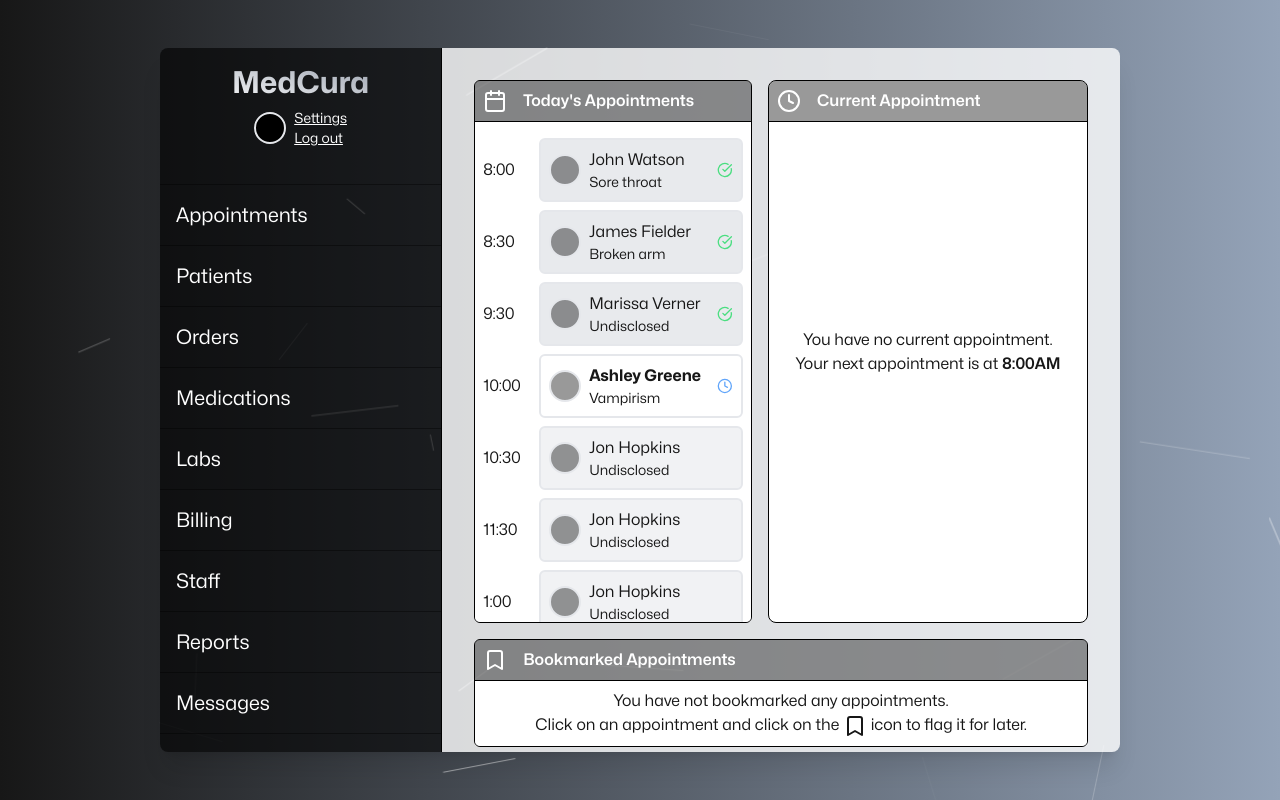
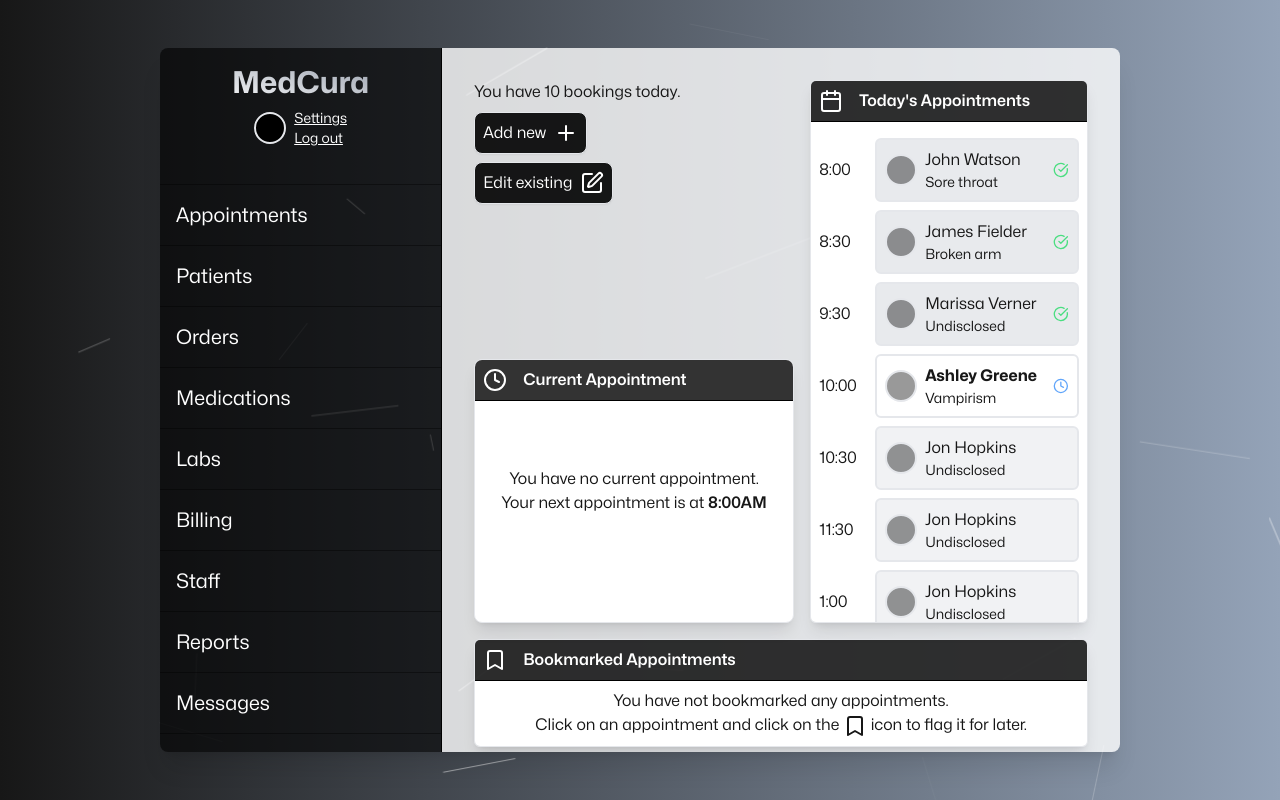
Before and after one commit to Ray-Hackshaw/medcura, a Next.js app: page /appointments in a window 1280 px wide. Built offline with nearby package versions, Linux system fonts and the light colour scheme.

Commit message:
style: appointments page

```diff
--- a/app/(signed-in)/appointments/page.tsx
+++ b/app/(signed-in)/appointments/page.tsx
@@ -1,5 +1,12 @@
 import { cn } from "@/app/lib/utils";
-import { Bookmark, Calendar, CheckCircleIcon, ClockIcon } from "lucide-react";
+import {
+  Bookmark,
+  Calendar,
+  CheckCircleIcon,
+  ClockIcon,
+  Edit,
+  Plus,
+} from "lucide-react";
 
 interface AppointmentSlot {
   time: string;
@@ -111,11 +118,25 @@ export default async function DashboardPage() {
 
   const hasBookmarks = bookmarkedAppointments.length > 0;
 
+  const amount = 10;
+
   return (
     <div className="p-4 space-y-4">
-      <div className="flex flex-col lg:flex-row-reverse gap-4">
-        <div className="lg:border relative lg:flex lg:bg-white lg:border-black lg:items-center lg:justify-center lg:rounded-lg w-full min-w-[320px] lg:overflow-hidden ">
-          <div className="hidden lg:absolute lg:flex w-full lg:top-0 items-center gap-4 bg-black/40 text-white border-b border-black p-2 font-semibold">
+      <div className="flex flex-col lg:flex-row gap-4">
+        <div className="flex flex-col gap-4">
+          <div className="relative h-full space-y-2">
+            <p>You have {amount} bookings today.</p>
+            <button className="border shadow-sm p-2 text-white bg-black/90 rounded-lg flex gap-2 items-center">
+              <p>Add new</p>
+              <Plus />
+            </button>
+            <button className="border shadow-sm p-2 rounded-lg text-white bg-black/90 flex gap-2 items-center">
+              <p>Edit existing</p>
+              <Edit />
+            </button>
+          </div>
+          <div className="lg:border relative lg:flex h-full lg:bg-white lg:shadow-lg lg:items-center lg:justify-center lg:rounded-lg w-full min-w-[320px] lg:overflow-hidden ">
+            <div className="hidden lg:absolute lg:flex w-full lg:top-0 items-center gap-4 bg-black/80 text-white border-b border-black p-2 font-semibold">
               <ClockIcon />
               <p>Current Appointment</p>
             </div>
@@ -127,9 +148,11 @@ export default async function DashboardPage() {
               </p>
             </div>
           </div>
+        </div>
+
         <div className="w-full mx-auto">
-          <div className="border border-black rounded-md overflow-hidden">
-            <div className="flex items-center gap-4 bg-black/40 text-white border-b border-black p-2 font-semibold">
+          <div className="border shadow-lg rounded-md overflow-hidden">
+            <div className="flex items-center gap-4 bg-black/80 text-white border-b border-black p-2 font-semibold">
               <Calendar />
               <p>Today&apos;s Appointments</p>
             </div>
@@ -147,8 +170,9 @@ export default async function DashboardPage() {
           </div>
         </div>
       </div>
-      <div className="border border-black rounded-md w-full mx-auto lg:max-w-full overflow-hidden">
-        <div className="flex items-center gap-4 bg-black/40  text-white border-b border-black p-2 font-semibold">
+
+      <div className="border shadow-lg rounded-md w-full mx-auto lg:max-w-full overflow-hidden">
+        <div className="flex items-center gap-4 bg-black/80  text-white border-b border-black p-2 font-semibold">
           <Bookmark />
           <p>Bookmarked Appointments</p>
         </div>
--- a/app/components/SideBar.tsx
+++ b/app/components/SideBar.tsx
@@ -1,3 +1,4 @@
+import Link from "next/link";
 import { MobileSideMenu } from "./MobileSideMenu";
 import { SideMenu } from "./SideMenu";
 import { TransitionLink } from "./TransitionLink";
@@ -7,9 +8,12 @@ export const SideBar = () => {
     <div className="z-[20] relative md:max-w-[200px] lg:max-w-[300px] w-full overflow-hidden text-white ">
       <div className="flex md:flex-col md:gap-4 w-full bg-black/60 md:h-full">
         <div className="flex items-center gap-2 p-4 md:flex-col">
-          <p className="text-2xl md:text-3xl font-bold bg-gradient-to-tr from-gray-100 to-gray-400 text-gradient">
+          <Link
+            href="/dashboard"
+            className="text-2xl md:text-3xl font-bold bg-gradient-to-tr from-gray-100 to-gray-400 text-gradient"
+          >
             MedCura
-          </p>
+          </Link>
           <div className="flex gap-2 items-center">
             <div className="hidden md:block w-full min-w-4 md:w-8 md:h-8 rounded-full bg-black border-2" />
             <div className="md:flex-col">
--- a/app/components/SignInForm.tsx
+++ b/app/components/SignInForm.tsx
@@ -3,7 +3,6 @@
 import { useState } from "react";
 import { cn } from "../lib/utils";
 import Link from "next/link";
-import { TransitionLink } from "./TransitionLink";
 
 export const SignInForm = () => {
   const [password, setPassword] = useState<string>();
@@ -68,13 +67,12 @@ export const SignInForm = () => {
         >
           Forgot something?
         </Link>
-        <TransitionLink
+        <Link
           href="/dashboard"
-          transitionId="sign-in-form"
           className="transition-all duration-100 hover:font-bold"
         >
           Contact an admin
-        </TransitionLink>
+        </Link>
       </div>
     </div>
   );
```
Lines whose indentation alone changed are shown as unchanged.
